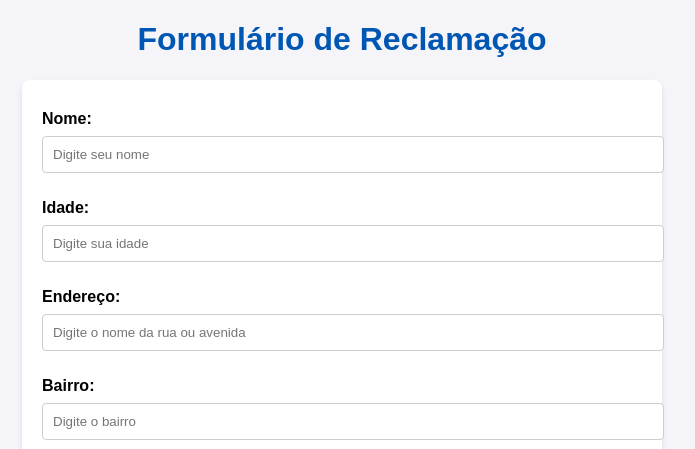
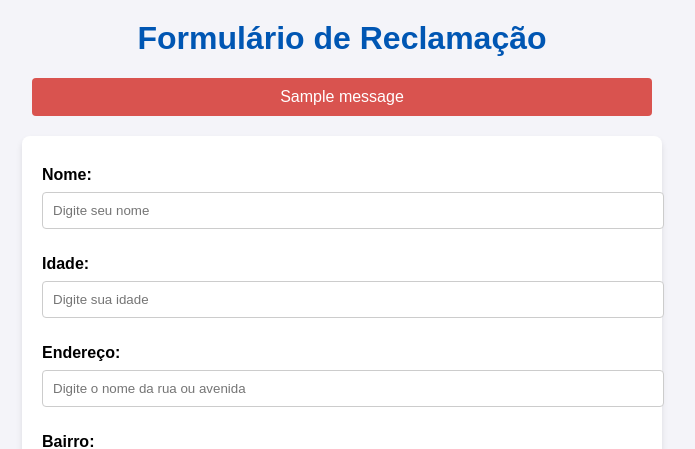
Before and after one commit to jayronsoares/prefeitura, a Flask app: page / in a window 1280 px wide. Shown: the top 449 px of the page, without its empty margins (298-993 px from the left). Run offline with Flask 2, Linux system fonts and the light colour scheme; one stand-in notice (Sample message) is shown; some libraries are stand-ins or nearby versions.

Commit message:
Update index.html

```diff
--- a/templates/index.html
+++ b/templates/index.html
@@ -14,6 +14,7 @@
         h1 {
             text-align: center;
             color: #0056b3;
+            margin-top: 20px;
         }
         form {
             max-width: 600px;
@@ -53,20 +54,25 @@
         button:hover {
             background-color: #003f7f;
         }
+        .flash-message {
+            max-width: 600px;
+            margin: 10px auto;
+            padding: 10px;
+            color: #fff;
+            background-color: #d9534f;
+            text-align: center;
+            border-radius: 4px;
+        }
     </style>
     <script>
-        // Function to format input dynamically
         function formatInput(input, type) {
-            const value = input.value.replace(/\D/g, ''); // Remove all non-numeric characters
+            const value = input.value.replace(/\D/g, '');
 
             if (type === 'cep') {
-                // Format as CEP: XXXXX-XXX
                 input.value = value.replace(/^(\d{5})(\d{1,3})$/, '$1-$2');
             } else if (type === 'celular') {
-                // Format as Celular: (XX) XXXXX-XXXX
                 input.value = value.replace(/^(\d{2})(\d{4,5})(\d{4})$/, '($1) $2-$3');
             } else if (type === 'cpf') {
-                // Format as CPF: XXX.XXX.XXX-XX
                 input.value = value.replace(/^(\d{3})(\d{3})(\d{3})(\d{2})$/, '$1.$2.$3-$4');
             }
         }
@@ -74,6 +80,15 @@
 </head>
 <body>
     <h1>Formulário de Reclamação</h1>
+    {% with messages = get_flashed_messages(with_categories=true) %}
+        {% if messages %}
+            <div class="flash-message">
+                {% for category, message in messages %}
+                    {{ message }}
+                {% endfor %}
+            </div>
+        {% endif %}
+    {% endwith %}
     <form action="/enviar" method="POST">
         <label for="nome">Nome:</label>
         <input type="text" id="nome" name="nome" required maxlength="100" placeholder="Digite seu nome">
@@ -103,20 +118,20 @@
         <select id="tipo_reclamacao" name="tipo_reclamacao" required>
             <option value="" disabled selected>Selecione uma opção</option>
             <optgroup label="Segurança">
-                <option value="Segurança - Falta de policiamento">Falta de policiamento</option>
-                <option value="Segurança - Muitas ocorrências de assaltos">Muitas ocorrências de assaltos</option>
-                <option value="Segurança - Violência">Violência</option>
+                <option value="Falta de policiamento">Falta de policiamento</option>
+                <option value="Muitas ocorrências de assaltos">Muitas ocorrências de assaltos</option>
+                <option value="Violência">Violência</option>
             </optgroup>
             <optgroup label="Educação">
-                <option value="Educação - Estrutura da Escola Precária">Estrutura da Escola Precária</option>
-                <option value="Educação - Falta Merenda">Falta Merenda</option>
-                <option value="Educação - Ônibus Escolar em Estado Precário">Ônibus Escolar em Estado Precário</option>
-                <option value="Educação - Falta de professor">Falta de professor</option>
+                <option value="Estrutura da Escola Precária">Estrutura da Escola Precária</option>
+                <option value="Falta Merenda">Falta Merenda</option>
+                <option value="Ônibus Escolar em Estado Precário">Ônibus Escolar em Estado Precário</option>
+                <option value="Falta de professor">Falta de professor</option>
             </optgroup>
             <optgroup label="Saúde">
-                <option value="Saúde - UPA com Falta de Equipe Médica">UPA com Falta de Equipe Médica</option>
-                <option value="Saúde - UPA em péssimo estado de conservação">UPA em péssimo estado de conservação</option>
-                <option value="Saúde - UPA com falta de medicamentos">UPA com falta de medicamentos</option>
+                <option value="UPA com Falta de Equipe Médica">UPA com Falta de Equipe Médica</option>
+                <option value="UPA em péssimo estado de conservação">UPA em péssimo estado de conservação</option>
+                <option value="UPA com falta de medicamentos">UPA com falta de medicamentos</option>
             </optgroup>
         </select>
 
```
